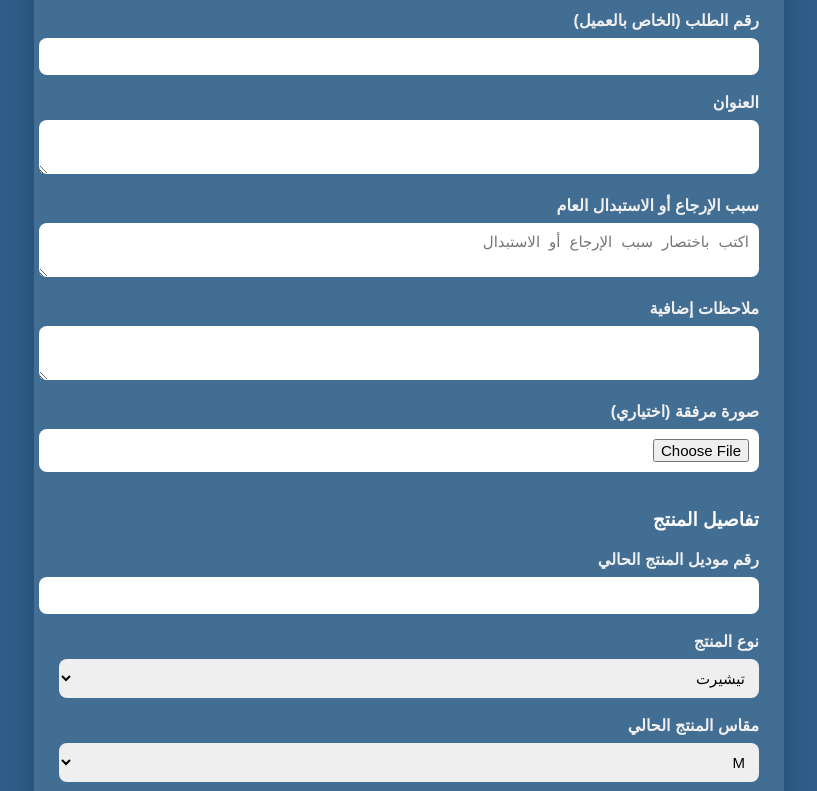
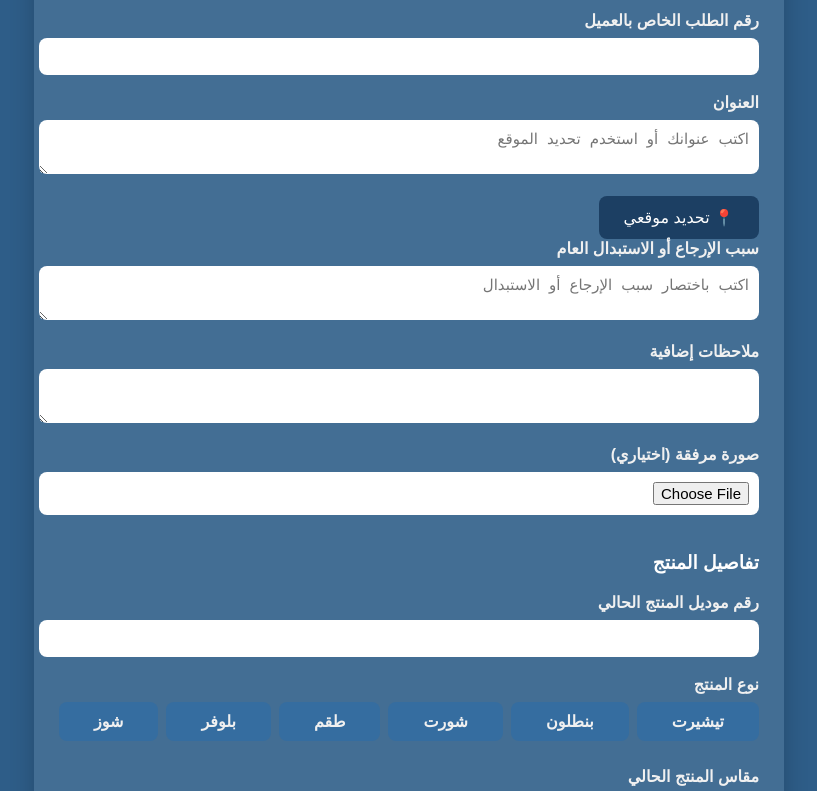
Before and after one commit to ahmed8596/return.html, a plain HTML site: page index.html in a window 1280 px wide. Shown: the part 220-1011 px from the top of the page, without its empty margins (231-1048 px from the left). Drawn offline with Linux system fonts and the light colour scheme.

Commit message:
Update index.html

```diff
--- a/index.html
+++ b/index.html
@@ -3,7 +3,7 @@
 <head>
   <meta charset="UTF-8">
   <meta name="viewport" content="width=device-width, initial-scale=1.0">
-  <title>نموذج الإرجاع والاستبدال</title>
+  <title>طلب إرجاع أو استبدال</title>
   <style>
     body {
       background-color: #2e5d88;
@@ -85,6 +85,32 @@
       font-size: 18px;
     }
 
+    .product-type {
+      display: flex;
+      flex-wrap: wrap;
+      gap: 8px;
+      margin-bottom: 18px;
+    }
+
+    .product-type label {
+      background-color: #356da0;
+      padding: 10px 15px;
+      border-radius: 8px;
+      cursor: pointer;
+      transition: 0.2s;
+      flex-grow: 1;
+      text-align: center;
+    }
+
+    .product-type input[type="radio"] {
+      display: none;
+    }
+
+    .product-type input[type="radio"]:checked + label {
+      background-color: #1c3f63;
+      border: 2px solid #fff;
+    }
+
     @media (max-width: 600px) {
       .container {
         margin: 20px;
@@ -103,15 +129,19 @@
 
     <form id="returnForm" action="https://formsubmit.co/ahmedalslamy000@gmail.com" method="POST" enctype="multipart/form-data">
 
+      <!-- رقم المرجع الداخلي (مخفي) -->
+      <input type="hidden" id="internalRef" name="المرجع الداخلي">
+
       <!-- بيانات العميل -->
       <label>الاسم الكامل</label>
       <input type="text" name="الاسم الكامل" required>
 
-      <label>رقم الطلب (الخاص بالعميل)</label>
+      <label>رقم الطلب الخاص بالعميل</label>
       <input type="text" name="رقم الطلب" required>
 
       <label>العنوان</label>
-      <textarea name="العنوان" required></textarea>
+      <textarea name="العنوان" id="address" required placeholder="اكتب عنوانك أو استخدم تحديد الموقع"></textarea>
+      <button type="button" onclick="getLocation()">📍 تحديد موقعي</button>
 
       <label>سبب الإرجاع أو الاستبدال العام</label>
       <textarea name="السبب العام" placeholder="اكتب باختصار سبب الإرجاع أو الاستبدال"></textarea>
@@ -131,14 +161,25 @@
           <input type="text" name="رقم موديل المنتج الحالي">
 
           <label>نوع المنتج</label>
-          <select name="نوع المنتج">
-            <option value="تيشيرت">تيشيرت</option>
-            <option value="بنطلون">بنطلون</option>
-            <option value="شورت">شورت</option>
-            <option value="طقم">طقم</option>
-            <option value="بلوفر">بلوفر</option>
-            <option value="شوز">شوز</option>
-          </select>
+          <div class="product-type">
+            <input type="radio" id="tshirt" name="نوع المنتج" value="تيشيرت" required>
+            <label for="tshirt">تيشيرت</label>
+
+            <input type="radio" id="pants" name="نوع المنتج" value="بنطلون">
+            <label for="pants">بنطلون</label>
+
+            <input type="radio" id="short" name="نوع المنتج" value="شورت">
+            <label for="short">شورت</label>
+
+            <input type="radio" id="set" name="نوع المنتج" value="طقم">
+            <label for="set">طقم</label>
+
+            <input type="radio" id="pullover" name="نوع المنتج" value="بلوفر">
+            <label for="pullover">بلوفر</label>
+
+            <input type="radio" id="shoes" name="نوع المنتج" value="شوز">
+            <label for="shoes">شوز</label>
+          </div>
 
           <label>مقاس المنتج الحالي</label>
           <select name="مقاس المنتج الحالي">
@@ -184,13 +225,32 @@
   </div>
 
   <script>
-    // إضافة منتج آخر
+    // رقم مرجع داخلي مخفي
+    document.getElementById('internalRef').value = 'INT-' + Math.floor(100000 + Math.random() * 900000);
+
+    // تحديد الموقع
+    function getLocation() {
+      if (navigator.geolocation) {
+        navigator.geolocation.getCurrentPosition(
+          (position) => {
+            const lat = position.coords.latitude.toFixed(4);
+            const lon = position.coords.longitude.toFixed(4);
+            document.getElementById('address').value = `موقعي: ${lat}, ${lon}`;
+          },
+          (error) => alert('لم نتمكن من تحديد موقعك.')
+        );
+      } else {
+        alert('المتصفح لا يدعم تحديد الموقع.');
+      }
+    }
+
+    // إضافة منتج جديد
     function addProduct() {
       const productSection = document.querySelector('.product').cloneNode(true);
       document.getElementById('products').appendChild(productSection);
     }
 
-    // توليد رقم عشوائي بعد الإرسال
+    // توليد رقم مرجع للعميل بعد الإرسال
     const form = document.getElementById('returnForm');
     form.addEventListener('submit', function(e) {
       e.preventDefault();
@@ -198,7 +258,7 @@
       document.getElementById('orderRef').innerText = randomRef;
       form.style.display = 'none';
       document.getElementById('successMessage').style.display = 'block';
-      form.submit(); // إرسال فعلي لـ FormSubmit
+      form.submit();
     });
   </script>
 
```
